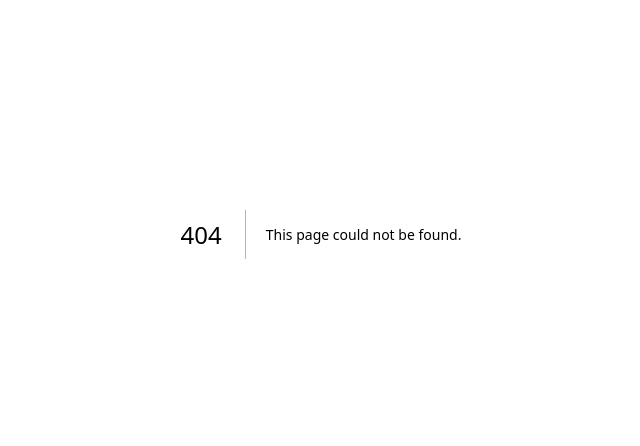
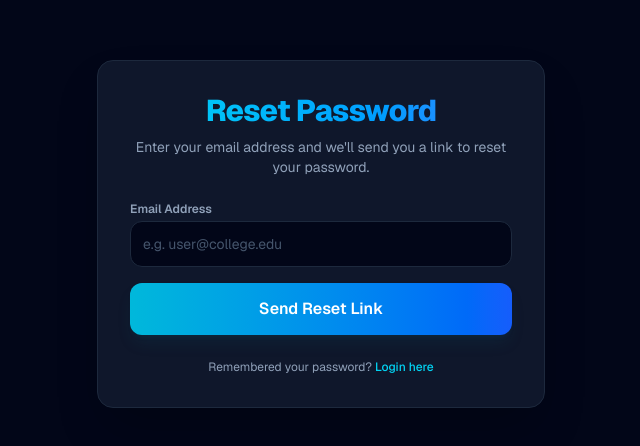
Before and after one commit to mrsahu013/SIRT-ATTENDANCE, a Next.js app: page /forgot-password in a window 1280 px wide. Before the commit this address had no page. Shown: the part 166-612 px from the top of the page, without its empty margins (319-959 px from the left). Built offline with nearby package versions, Linux system fonts and the light colour scheme; no server answers.

Commit message:
add env file for security

```diff
--- a/app/admin/page.js
+++ b/app/admin/page.js
@@ -18,7 +18,7 @@ export default function AdminDashboard() {
   const [searchQuery, setSearchQuery] = useState(''); // Added search state
   const router = useRouter();
 
-  const MASTER_ADMIN_EMAIL = "mrsahu@gmail.com"; // Your admin email
+  const MASTER_ADMIN_EMAIL = process.env.NEXT_PUBLIC_MASTER_ADMIN_EMAIL; // Your admin email
 
   useEffect(() => {
     const unsubscribe = onAuthStateChanged(auth, async (user) => {
--- /dev/null
+++ b/app/forgot-password/page.js
@@ -0,0 +1,105 @@
+// app/forgot-password/page.js
+"use client";
+import { useState } from "react";
+import { auth } from "@/lib/firebase";
+import { sendPasswordResetEmail } from "firebase/auth";
+import { useRouter } from "next/navigation";
+
+export default function ForgotPassword() {
+  const [email, setEmail] = useState("");
+  const [message, setMessage] = useState("");
+  const [error, setError] = useState("");
+  const [loading, setLoading] = useState(false);
+
+  const router = useRouter();
+
+  const handleResetPassword = async (e) => {
+    e.preventDefault();
+    setError("");
+    setMessage("");
+    setLoading(true);
+
+    try {
+      // Firebase Auth secure password reset request
+      await sendPasswordResetEmail(auth, email.trim());
+
+      // Security Best Practice: Hamesha common message dikhayein
+      // taaki attacker ko pata na chale ki email database mein hai ya nahi.
+      setMessage(
+        "If an account exists with this email, a password reset link has been sent. Please check your Inbox and Spam folder.",
+      );
+    } catch (err) {
+      // Agar koi network error ya invalid format ho tabhi error dikhayein
+      if (err.code === "auth/invalid-email") {
+        setError("Please enter a valid email address.");
+      } else {
+        // Security ke liye baaki sabhi cases mein bhi generic message rakhein
+        setMessage(
+          "If an account exists with this email, a password reset link has been sent. Please check your Inbox and Spam folder.",
+        );
+      }
+    } finally {
+      setLoading(false);
+    }
+  };
+
+  return (
+    <div className="min-h-screen bg-slate-950 text-slate-100 flex items-center justify-center p-6 font-sans">
+      <div className="max-w-md w-full bg-slate-900 border border-slate-800 p-8 rounded-2xl shadow-2xl">
+        <h1 className="text-2xl md:text-3xl font-extrabold tracking-tight text-transparent bg-clip-text bg-gradient-to-r from-cyan-400 to-blue-500 mb-2 text-center">
+          Reset Password
+        </h1>
+        <p className="text-slate-400 text-sm text-center mb-6">
+          Enter your email address and we'll send you a link to reset your
+          password.
+        </p>
+
+        {error && (
+          <p className="text-rose-400 bg-rose-500/10 border border-rose-500/20 p-3 rounded-xl mb-4 text-sm">
+            {error}
+          </p>
+        )}
+
+        {message && (
+          <p className="text-emerald-400 bg-emerald-500/10 border border-emerald-500/20 p-3 rounded-xl mb-4 text-sm">
+            {message}
+          </p>
+        )}
+
+        <form onSubmit={handleResetPassword} className="space-y-4">
+          <div>
+            <label className="block text-xs font-semibold text-slate-400 mb-1">
+              Email Address
+            </label>
+            <input
+              type="email"
+              placeholder="e.g. user@college.edu"
+              value={email}
+              onChange={(e) => setEmail(e.target.value)}
+              required
+              className="w-full bg-slate-950 border border-slate-800 rounded-xl p-3 text-sm focus:outline-none focus:border-cyan-500 text-slate-200 placeholder:text-slate-600"
+            />
+          </div>
+
+          <button
+            type="submit"
+            disabled={loading}
+            className="w-full bg-gradient-to-r from-cyan-500 to-blue-600 text-white p-3.5 rounded-xl font-semibold hover:opacity-90 transition-all shadow-lg shadow-cyan-900/20 disabled:opacity-50"
+          >
+            {loading ? "Sending Link..." : "Send Reset Link"}
+          </button>
+        </form>
+
+        <p className="text-center text-xs text-slate-400 mt-6">
+          Remembered your password?{" "}
+          <a
+            href="/login"
+            className="text-cyan-400 hover:underline font-medium"
+          >
+            Login here
+          </a>
+        </p>
+      </div>
+    </div>
+  );
+}
--- a/app/login/page.js
+++ b/app/login/page.js
@@ -1,26 +1,26 @@
 // app/login/page.js
 "use client";
-import { useState } from 'react';
-import { auth, db } from '@/lib/firebase';
+import { useState } from "react";
+import { auth, db } from "@/lib/firebase";
 import {
   signInWithEmailAndPassword,
   GoogleAuthProvider,
-  signInWithPopup
-} from 'firebase/auth';
-import { ref, get, child } from 'firebase/database';
-import { useRouter } from 'next/navigation';
+  signInWithPopup,
+} from "firebase/auth";
+import { ref, get, child } from "firebase/database";
+import { useRouter } from "next/navigation";
 
 export default function Login() {
-  const [email, setEmail] = useState('');
-  const [password, setPassword] = useState('');
-  const [error, setError] = useState('');
+  const [email, setEmail] = useState("");
+  const [password, setPassword] = useState("");
+  const [error, setError] = useState("");
   const router = useRouter();
 
   const handleEmailLogin = async (e) => {
     e.preventDefault();
     try {
       await signInWithEmailAndPassword(auth, email, password);
-      router.push('/');
+      router.push("/");
     } catch (err) {
       setError(err.message);
     }
@@ -38,10 +38,10 @@ export default function Login() {
 
       if (snapshot.exists()) {
         // Profile exists, go to dashboard
-        router.push('/');
+        router.push("/");
       } else {
         // First time Google login, redirect to register/details page
-        router.push('/register');
+        router.push("/register");
       }
     } catch (err) {
       setError(err.message);
@@ -54,7 +54,11 @@ export default function Login() {
         <h1 className="text-2xl md:text-3xl font-extrabold tracking-tight text-transparent bg-clip-text bg-gradient-to-r from-cyan-400 to-blue-500 mb-6 text-center">
           CR Portal Login
         </h1>
-        {error && <p className="text-rose-400 bg-rose-500/10 border border-rose-500/20 p-3 rounded-xl mb-4 text-sm">{error}</p>}
+        {error && (
+          <p className="text-rose-400 bg-rose-500/10 border border-rose-500/20 p-3 rounded-xl mb-4 text-sm">
+            {error}
+          </p>
+        )}
 
         <form onSubmit={handleEmailLogin} className="space-y-4">
           <input
@@ -73,22 +77,34 @@ export default function Login() {
             required
             className="w-full bg-slate-950 border border-slate-800 rounded-xl p-3 text-sm focus:outline-none focus:border-cyan-500 text-slate-200 placeholder:text-slate-500"
           />
+          <div className="flex justify-end mb-2">
+            <a
+              href="/forgot-password"
+              className="text-xs text-cyan-400 hover:underline"
+            >
+              Forgot Password?
+            </a>
+          </div>
           <button
             type="submit"
-            className="w-full bg-gradient-to-r from-cyan-500 to-blue-600 text-white p-3.5 rounded-xl font-semibold hover:opacity-90 transition-all shadow-lg shadow-cyan-900/20">
+            className="w-full bg-gradient-to-r from-cyan-500 to-blue-600 text-white p-3.5 rounded-xl font-semibold hover:opacity-90 transition-all shadow-lg shadow-cyan-900/20"
+          >
             Login with Email
           </button>
         </form>
 
         <div className="relative flex py-5 items-center">
           <div className="flex-grow border-t border-slate-800"></div>
-          <span className="flex-shrink mx-4 text-slate-500 text-xs uppercase">Or</span>
+          <span className="flex-shrink mx-4 text-slate-500 text-xs uppercase">
+            Or
+          </span>
           <div className="flex-grow border-t border-slate-800"></div>
         </div>
 
         <button
           onClick={handleGoogleLogin}
-          className="w-full bg-slate-800 border border-slate-700 text-slate-200 p-3.5 rounded-xl font-semibold hover:bg-slate-700 transition-all flex items-center justify-center gap-2">
+          className="w-full bg-slate-800 border border-slate-700 text-slate-200 p-3.5 rounded-xl font-semibold hover:bg-slate-700 transition-all flex items-center justify-center gap-2"
+        >
           <span>Sign in with Google</span>
         </button>
       </div>
--- a/app/page.tsx
+++ b/app/page.tsx
@@ -20,7 +20,7 @@ export default function Home() {
   const [editingStudentId, setEditingStudentId] = useState(null);
 
   const todayStr = new Date().toISOString().split('T')[0];
-  const MASTER_ADMIN_EMAIL = "mrsahu@gmail.com";
+  const MASTER_ADMIN_EMAIL = process.env.NEXT_PUBLIC_MASTER_ADMIN_EMAIL;
 
   // Attendance state
   const [attendance, setAttendance] = useState({});
--- a/lib/firebase.js
+++ b/lib/firebase.js
@@ -4,23 +4,17 @@ import { getAuth } from "firebase/auth";
 import { getDatabase } from "firebase/database";
 
 const firebaseConfig = {
-
-
-    apiKey: "AIzaSyAWZqxjg6Vyu9fZOioa-6pRh85QpzICrS0",
-    authDomain: "sirt-attendance.firebaseapp.com",
-    projectId: "sirt-attendance",
-    databaseURL: "https://sirt-attendance-default-rtdb.asia-southeast1.firebasedatabase.app/",
-    storageBucket: "sirt-attendance.firebasestorage.app",
-    messagingSenderId: "254933346144",
-    appId: "1:254933346144:web:514d7d3efc82f43f892005",
-    measurementId: "G-FHTM6VNRG3"
+  apiKey: process.env.NEXT_PUBLIC_FIREBASE_API_KEY,
+  authDomain: process.env.NEXT_PUBLIC_FIREBASE_AUTH_DOMAIN,
+  databaseURL: process.env.NEXT_PUBLIC_FIREBASE_DATABASE_URL,
+  projectId: process.env.NEXT_PUBLIC_FIREBASE_PROJECT_ID,
+  storageBucket: process.env.NEXT_PUBLIC_FIREBASE_STORAGE_BUCKET,
+  messagingSenderId: process.env.NEXT_PUBLIC_FIREBASE_MESSAGING_SENDER_ID,
+  appId: process.env.NEXT_PUBLIC_FIREBASE_APP_ID,
+  measurementId: process.env.NEXT_PUBLIC_FIREBASE_MEASUREMENT_ID,
 };
 
 // Initialize Firebase (prevent duplicate initialization in Next.js)
 const app = !getApps().length ? initializeApp(firebaseConfig) : getApps()[0];
 export const auth = getAuth(app);
 export const db = getDatabase(app);
-
-
-
-// project-254933346144
```
